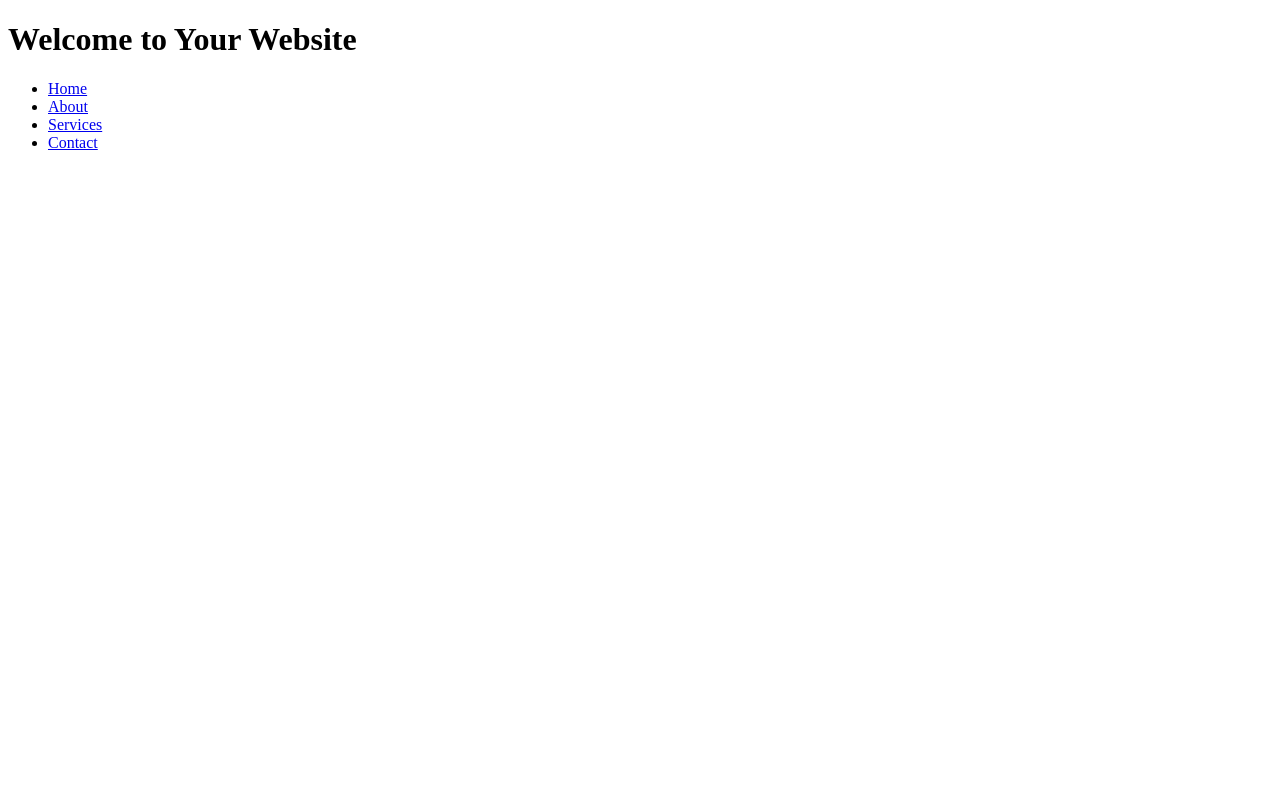
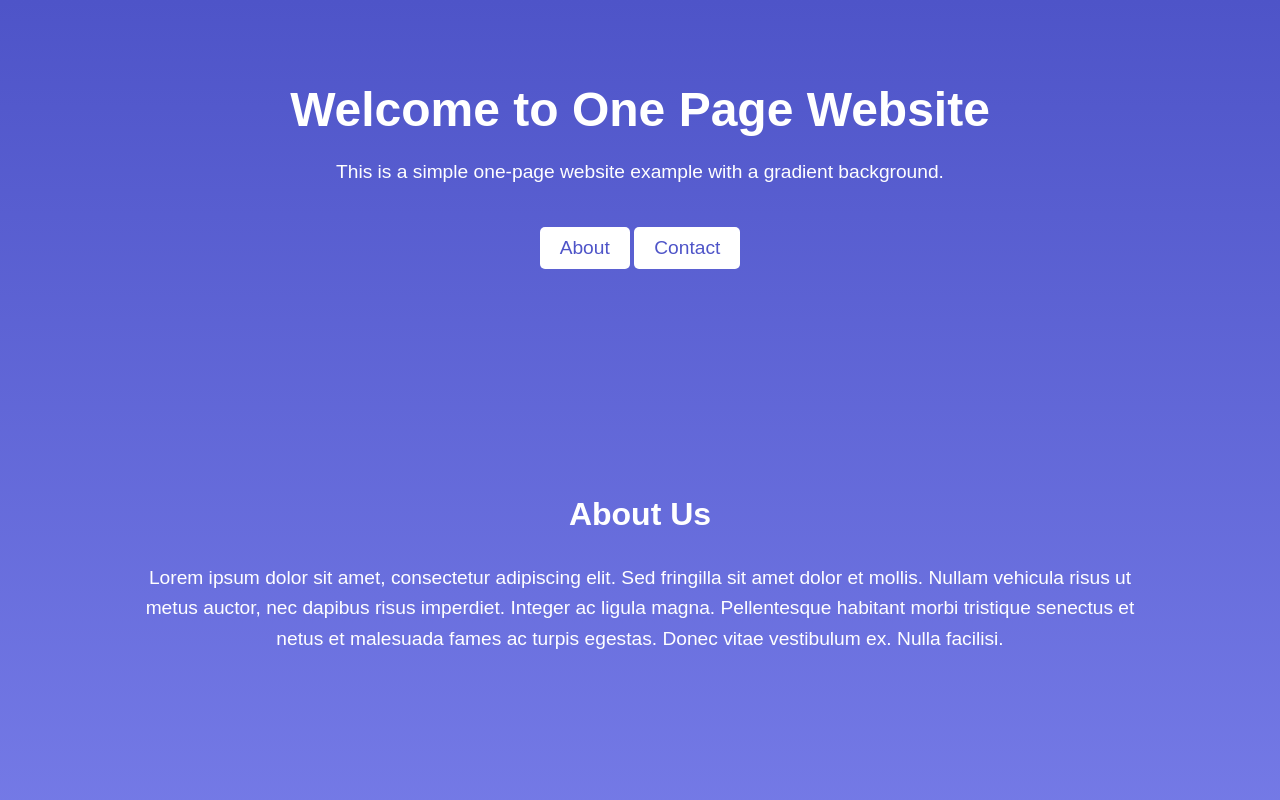
Before and after one commit to RathorChanchal1/Book_Application_question1, a website: page index.html in a window 1280 px wide. Shown: the top 800 px of the page. Drawn offline with Linux system fonts and the light colour scheme.

Commit message:
Update index.html

```diff
--- a/index.html
+++ b/index.html
@@ -1,21 +1,95 @@
 <!DOCTYPE html>
-<html>
+<html lang="en">
 <head>
-    <title>Your Website Title</title>
+<meta charset="UTF-8">
+<meta name="viewport" content="width=device-width, initial-scale=1.0">
+<title>One Page Website</title>
+<style>
+    body {
+        margin: 0;
+        padding: 0;
+        font-family: Arial, sans-serif;
+        background: linear-gradient(to bottom, #4e54c8, #8f94fb);
+        color: #fff;
+    }
+
+    .container {
+        width: 80%;
+        margin: 0 auto;
+        text-align: center;
+        padding: 50px 0;
+    }
+
+    h1 {
+        font-size: 3em;
+        margin-bottom: 20px;
+    }
+
+    p {
+        font-size: 1.2em;
+        line-height: 1.6;
+    }
+
+    .btn {
+        display: inline-block;
+        padding: 10px 20px;
+        margin-top: 20px;
+        background-color: #fff;
+        color: #4e54c8;
+        text-decoration: none;
+        border-radius: 5px;
+        font-size: 1.2em;
+        transition: all 0.3s ease;
+    }
+
+    .btn:hover {
+        background-color: #8f94fb;
+        color: #fff;
+    }
+
+    /* Additional sections */
+    section {
+        padding: 100px 0;
+    }
+
+    .section-title {
+        font-size: 2em;
+        margin-bottom: 30px;
+    }
+
+    .section-content {
+        font-size: 1.2em;
+        line-height: 1.6;
+    }
+</style>
 </head>
 <body>
 
-<header>
-    <h1>Welcome to Your Website</h1>
-    <nav>
-        <ul>
-            <li><a href="#">Home</a></li>
-            <li><a href="#">About</a></li>
-            <li><a href="#">Services</a></li>
-            <li><a href="#">Contact</a></li>
+<div class="container">
+    <h1>Welcome to One Page Website</h1>
+    <p>This is a simple one-page website example with a gradient background.</p>
+    <a href="#about" class="btn">About</a>
+    <a href="#contact" class="btn">Contact</a>
+</div>
+
+<section id="about">
+    <div class="container">
+        <h2 class="section-title">About Us</h2>
+        <p class="section-content">Lorem ipsum dolor sit amet, consectetur adipiscing elit. Sed fringilla sit amet dolor et mollis. Nullam vehicula risus ut metus auctor, nec dapibus risus imperdiet. Integer ac ligula magna. Pellentesque habitant morbi tristique senectus et netus et malesuada fames ac turpis egestas. Donec vitae vestibulum ex. Nulla facilisi.</p>
+    </div>
+</section>
+
+<section id="contact">
+    <div class="container">
+        <h2 class="section-title">Contact Us</h2>
+        <p class="section-content">You can contact us through the following methods:</p>
+        <ul class="section-content">
+            <li>Email: example@example.com</li>
+            <li>Phone: +1234567890</li>
+            <li>Address: 123 Street, City, Country</li>
         </ul>
-    </nav>
-</header>
+    </div>
+</section>
 
 </body>
 </html>
```
